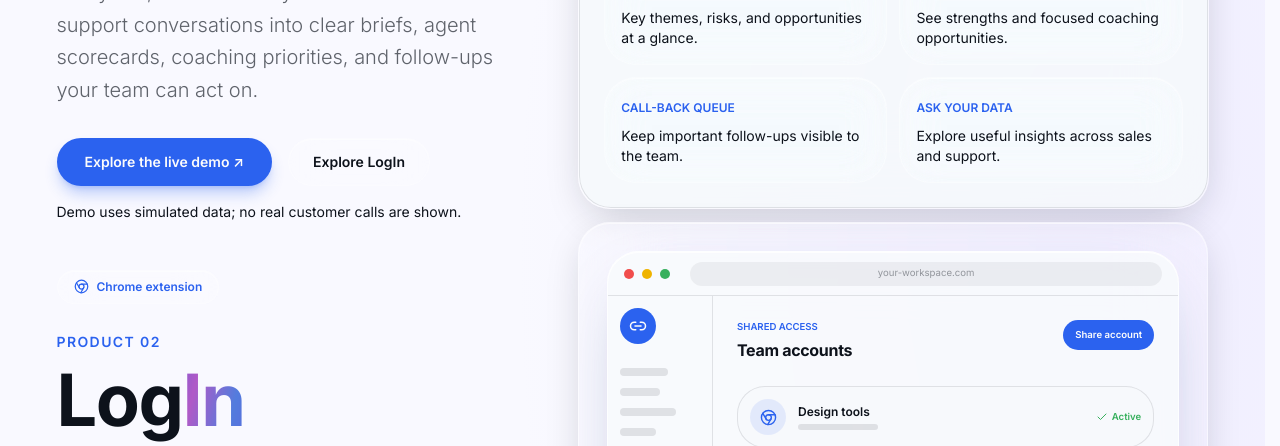
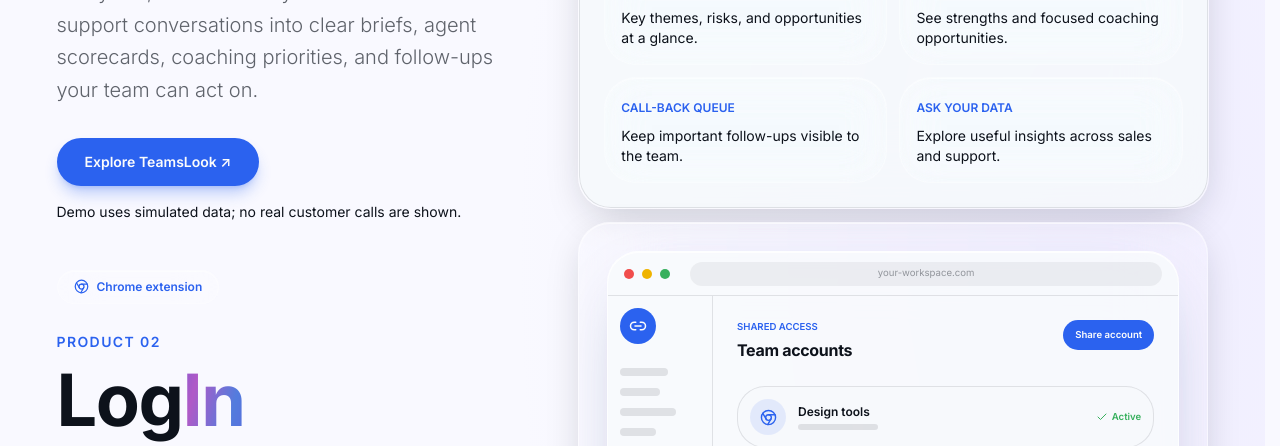
Before and after one commit to fahadkingx7/veefivee, a plain HTML site: page products.html in a window 1280 px wide. Shown: the part 354-800 px from the top of the page. Drawn offline with Linux system fonts and the light colour scheme.

Commit message:
Link TeamsLook card to showcase page

```diff
--- a/products.html
+++ b/products.html
@@ -42,8 +42,7 @@
 <h1 id="teamslook-title" class="mt-3 text-6xl font-bold sm:text-7xl">Teams<span class="text-shimmer">Look</span></h1>
 <p class="mt-5 max-w-lg text-xl font-light leading-relaxed text-foreground/65">Every call, understood by AI. Turn sales and support conversations into clear briefs, agent scorecards, coaching priorities, and follow-ups your team can act on.</p>
 <div class="mt-8 flex flex-wrap gap-4">
-<a class="group relative inline-flex items-center justify-center overflow-hidden rounded-full px-7 py-3.5 text-sm font-semibold transition-transform duration-300 ease-out bg-primary text-primary-foreground shadow-lg shadow-primary/30" href="https://demo.veefivee.com/teamslook/" target="_blank" rel="noopener noreferrer"><span class="relative">Explore the live demo ↗</span></a>
-<a class="liquid-hover glass-pill inline-flex items-center gap-2 rounded-full px-6 py-3 text-sm font-semibold" href="#login-product">Explore LogIn</a>
+<a class="group relative inline-flex items-center justify-center overflow-hidden rounded-full px-7 py-3.5 text-sm font-semibold transition-transform duration-300 ease-out bg-primary text-primary-foreground shadow-lg shadow-primary/30" href="teamslook.html"><span class="relative">Explore TeamsLook ↗</span></a>
 </div>
 <p class="mt-4 text-sm text-foreground/55">Demo uses simulated data; no real customer calls are shown.</p>
 </div>
```
